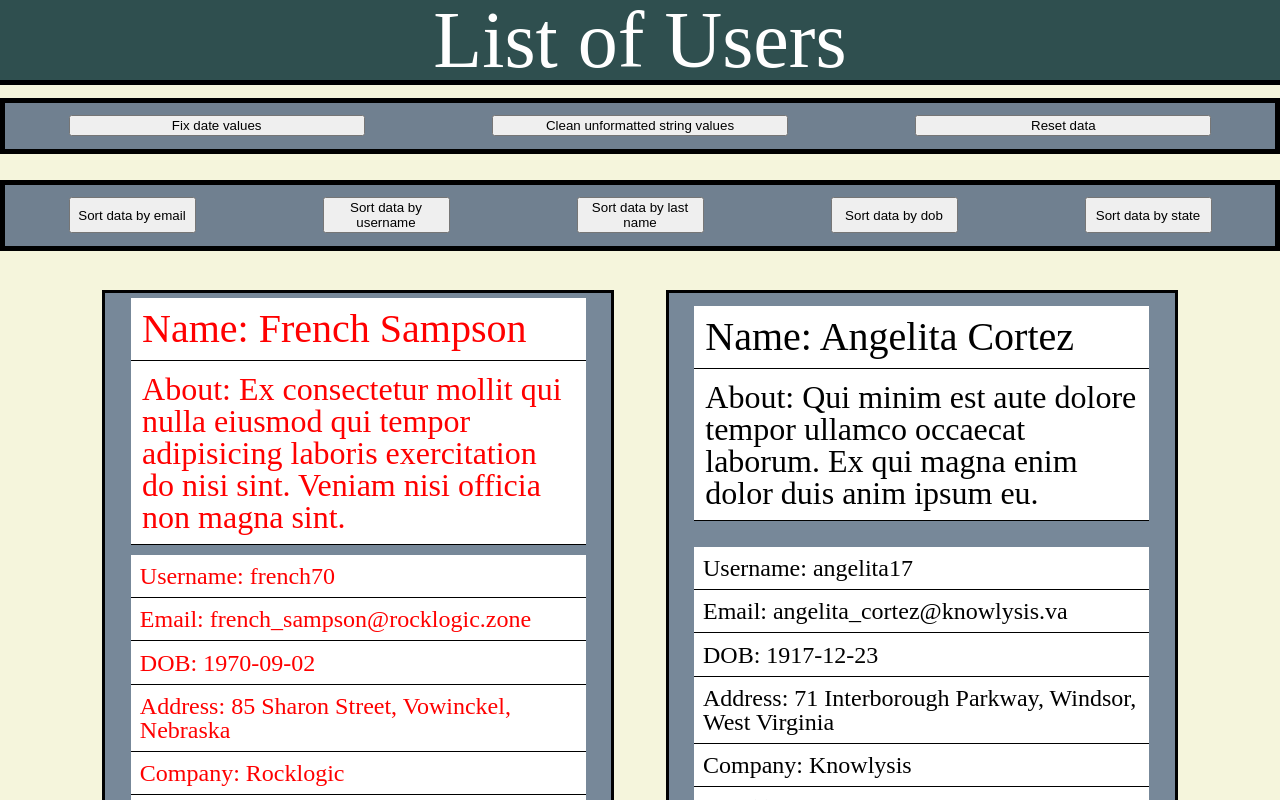
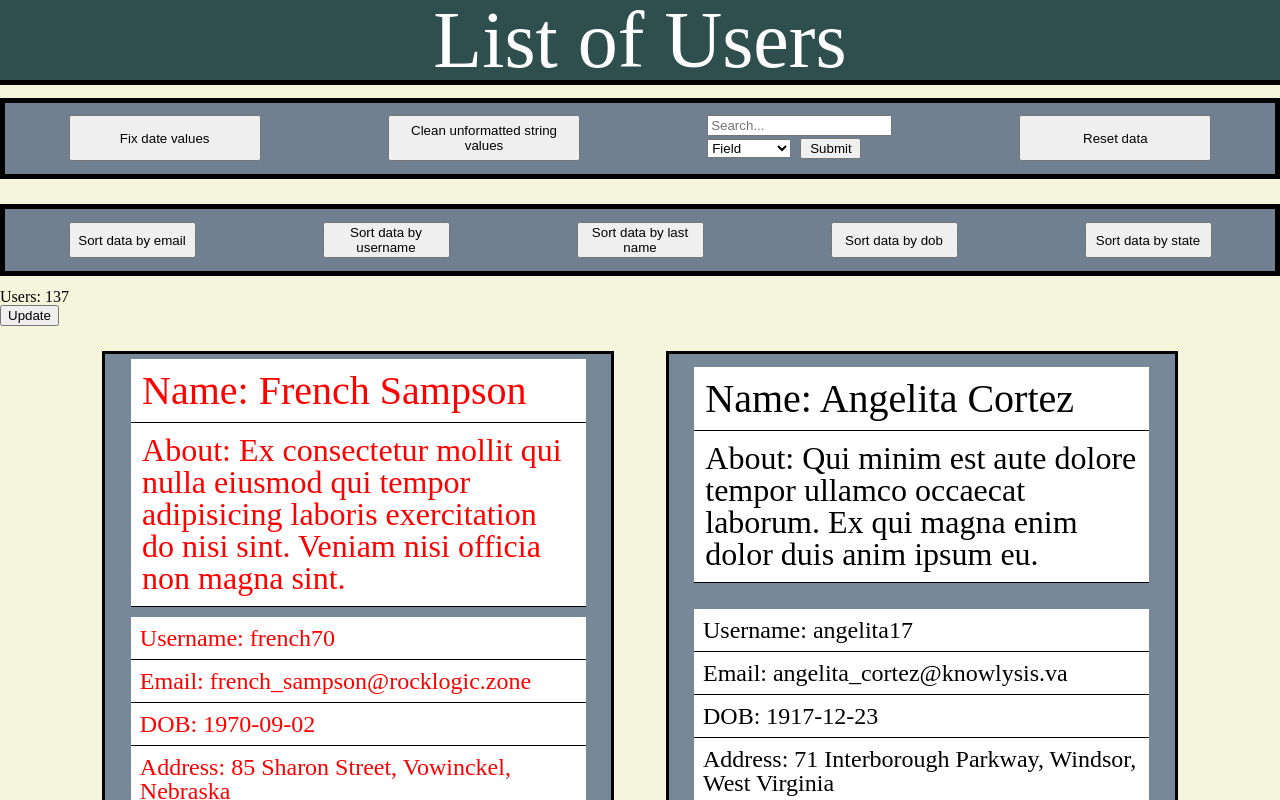
Before and after one commit to tsnapp91/web-code-along-user-data-management, a React (Create React App) app: page / in a window 1280 px wide. Shown: the top 800 px of the page. Built offline with nearby package versions, Linux system fonts and the light colour scheme; the HTML template or start-up script is replaced by a standard one.

Commit message:
updates for 2.1 solution

```diff
--- a/src/App.js
+++ b/src/App.js
@@ -2,12 +2,16 @@ import React, { useState } from "react";
 import _uglyData from "./utils/uglify";
 import { sortByKey } from "./utils/sorting";
 import { cleanupUndefinedKeys, cleanDates } from './utils/data-clean';
+import { filter } from "./utils/filtering";
 import User from "./components/User";
 import "./styles/App.css";
 
 function App() {
   const [initialData] = useState(_uglyData);
   const [uglyData, setUglyData] = useState(initialData);
+  const [searchTerm, setSearchTerm] = useState('');
+  const [field, setField] = useState('');
+  const [userCount, setUserCount] = useState(initialData.length);
 
   const rtt = () => {
     document.documentElement.scrollTop = 0;
@@ -20,41 +24,72 @@ function App() {
   const sortGeneric = (arr, key) => {
     const newData = sortByKey(arr, key);
     setUglyData(newData);
-    return newData;
   };
 
-  // IMPLEMENT IN 1.2 STEP 2
   const dateCleaner = async (arr) => {
     const newData = await cleanDates(arr);
     setUglyData(newData);
-    return newData;
   };
-  // IMPLEMENT IN 1.2 STEP 2
 
-  // IMPLEMENT IN 1.2 STEP 3
   const keyCleaner = async (arr) => {
     const newData = await cleanupUndefinedKeys(arr);
     setUglyData(newData);
-    return newData;
   };
-  // IMPLEMENT IN 1.2 STEP 3
+
+  const searchTermSetter = (e) => {
+    setSearchTerm(e.target.value);
+  }
+
+  const fieldSetter = (e) => {
+    setField(e.target.value);
+  }
+
+  // IMPLEMENT 2.1 STEP 2
+  const search = async (e) => {
+    e.preventDefault();
+    const newData = await filter(uglyData, field, searchTerm);
+    setUglyData(newData);
+  }
+  // IMPLEMENT 2.1 STEP 2
+
+  // IMPLEMENT 2.1 STEP 3
+  const countUsers = (arr) => {
+    const reduce = arr.reduce((accumulator) => {
+      return accumulator += 1;
+    }, 0);
+
+    setUserCount(reduce);
+    return reduce;
+  }
+  // IMPLEMENT 2.1 STEP 3
 
   return (
     <div className="container">
       <h1>List of Users</h1>
 
       <div className="button-container">
-        {/* IMPLEMENT IN 1.2 STEP 2 */}
         <button onClick={() => dateCleaner([...uglyData])}>
           Fix date values
         </button>
-        {/* IMPLEMENT IN 1.2 STEP 2 */}
 
-        {/* IMPLEMENT IN 1.2 STEP 3 */}
         <button onClick={() => keyCleaner([...uglyData])}>
           Clean unformatted string values
         </button>
-        {/* IMPLEMENT IN 1.2 STEP 3 */}
+
+        <form onSubmit={search}>
+          <input name="searchTerm" type="text" onChange={searchTermSetter} placeholder="Search..." />
+
+          <select name="field" onChange={fieldSetter}>
+            <option value="">Field</option>
+            <option value="name">Name</option>
+            <option value="username">Username</option>
+            <option value="email">Email</option>
+            <option value="company">Company</option>
+            <option value="address">Address</option>
+          </select>
+
+          <button type="submit">Submit</button>
+        </form>
 
         <button onClick={() => resetData()}>Reset data</button>
       </div>
@@ -77,11 +112,18 @@ function App() {
         </button>
       </div>
 
+      <div>
+        <h2>Users: {userCount}</h2>
+        <button onClick={() => countUsers(uglyData)}>Update</button>
+      </div>
+
+      {/* IMPLEMENT 2.1 STEP 1 */}
       <div className="users-container">
         {uglyData.map((user) => {
           return <User key={user.id} user={user} />;
         })}
       </div>
+      {/* IMPLEMENT 2.1 STEP 1 */}
 
       <p className="rtt" onClick={rtt}>
         Return to Top
--- a/src/utils/data-clean.js
+++ b/src/utils/data-clean.js
@@ -16,7 +16,6 @@ const hasCorrectFormat = (date) => {
     } else return false;
 }
 
-// IMPLEMENT IN 1.2 STEP 2
 export const cleanDates = async (arr) => {
     const returnArr = [];
 
@@ -106,9 +105,7 @@ export const cleanDates = async (arr) => {
 
     return returnArr;
 }
-// IMPLEMENT IN 1.2 STEP 2
 
-// IMPLEMENT IN 1.2 STEP 3
 export const cleanupUndefinedKeys = async (arr) => {
     const returnArr = [];
 
@@ -141,4 +138,3 @@ export const cleanupUndefinedKeys = async (arr) => {
 
     return returnArr;
 }
-// IMPLEMENT IN 1.2 STEP 3
--- /dev/null
+++ b/src/utils/filtering.js
@@ -0,0 +1,26 @@
+// IMPLEMENT 2.1 STEP 2
+export const filter = (arr, field, searchStr) => {
+  const basicFilter = arr.filter((item) => {
+    return item.email !== null && item.email !== undefined && item.profile.name !== null && item.profile.name !== undefined && item.profile.address !== null && item.profile.address !== undefined && item.username !== null && item.username !== undefined && item.profile.company !== null && item.profile.company !== undefined;
+  });
+
+  const filteredArr = basicFilter.filter((item) => {
+    switch(field) {
+      case "email":
+        return item.email.includes(searchStr);
+      case "name":
+        return item.profile.name.includes(searchStr);
+      case "address":
+        return item.profile.address.includes(searchStr);
+      case "username":
+        return item.username.includes(searchStr);
+      case "company":
+        return item.profile.company.includes(searchStr);
+      default:
+        return (item.profile.name.includes(searchStr) || item.email.includes(searchStr) || item.profile.address.includes(searchStr) || item.username.includes(searchStr) || item.profile.company.includes(searchStr));
+    }
+  });
+
+  return filteredArr;
+}
+// IMPLEMENT 2.1 STEP 2
```
